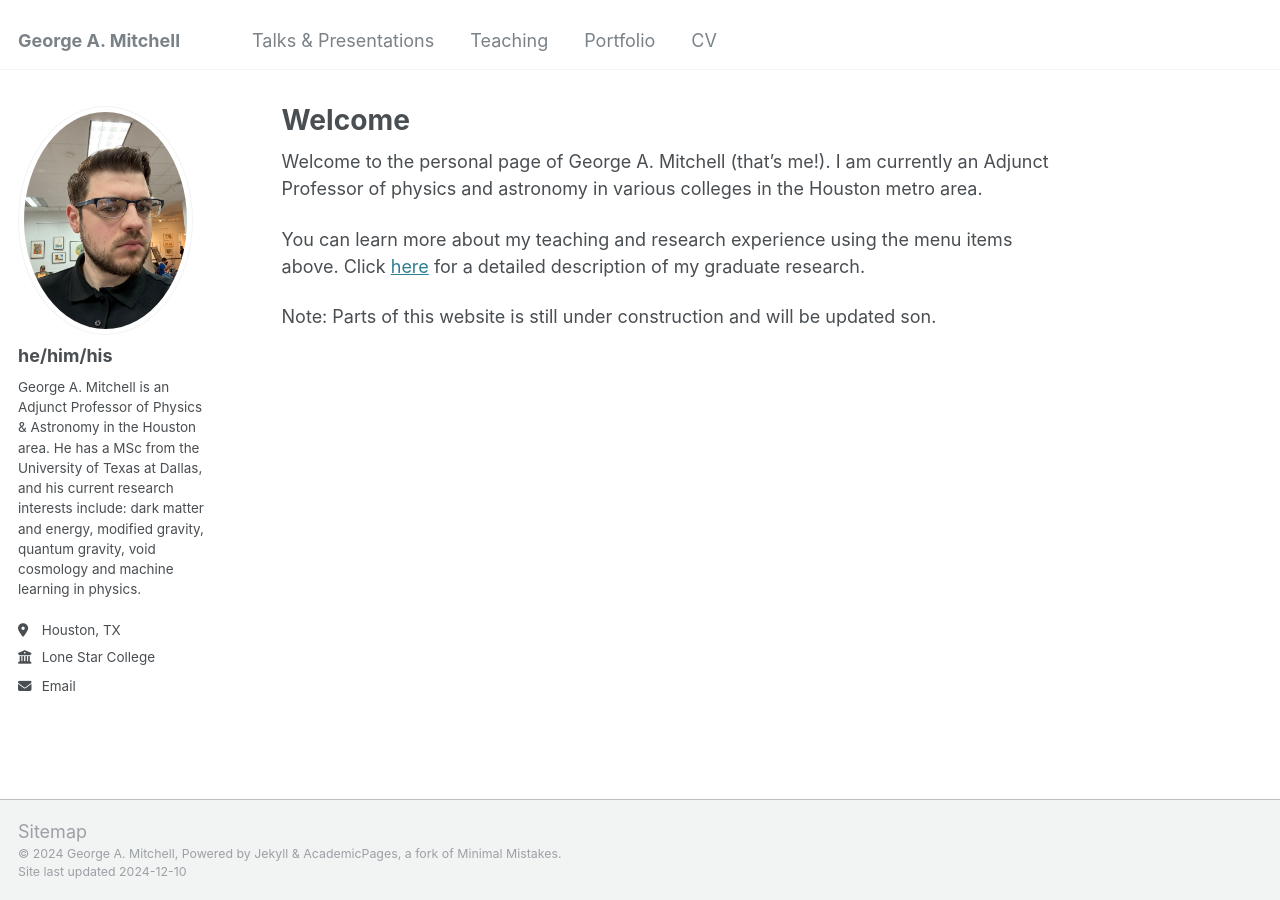
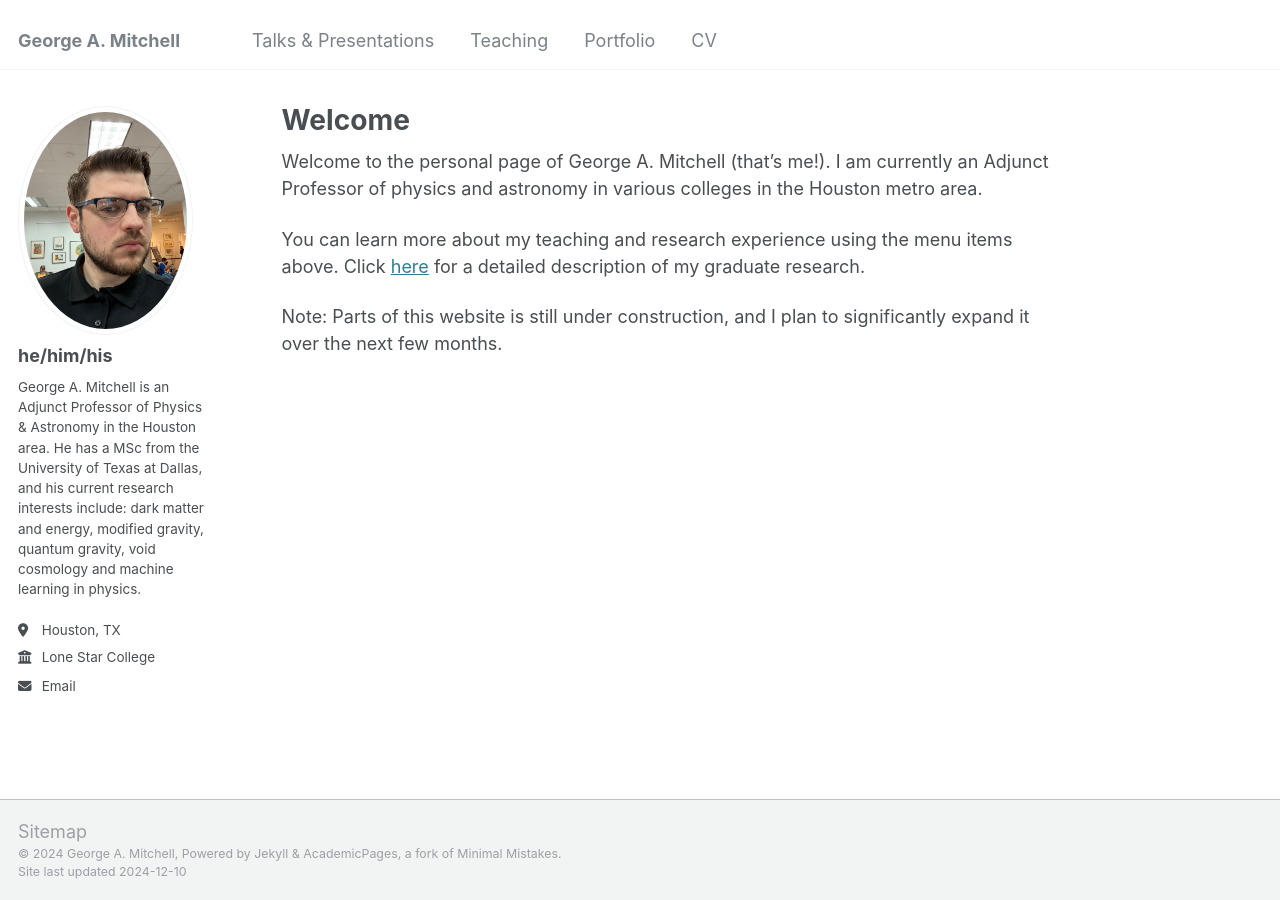
Before and after one commit to ga-mitchell/ga-mitchell.github.io, a Jekyll site: the page built from _pages/about.md, in a window 1280 px wide. Built offline with Jekyll 4.4.1, drawn with Linux system fonts in a browser that asks for light colours.

Commit message:
Update about.md

```diff
--- a/_pages/about.md
+++ b/_pages/about.md
@@ -18,4 +18,4 @@ You can learn more about my teaching and research experience using the menu item
 ### My Background
 -->
 
-Note: Parts of this website is still under construction and will be updated son.
+Note: Parts of this website is still under construction, and I plan to significantly expand it over the next few months.
```
